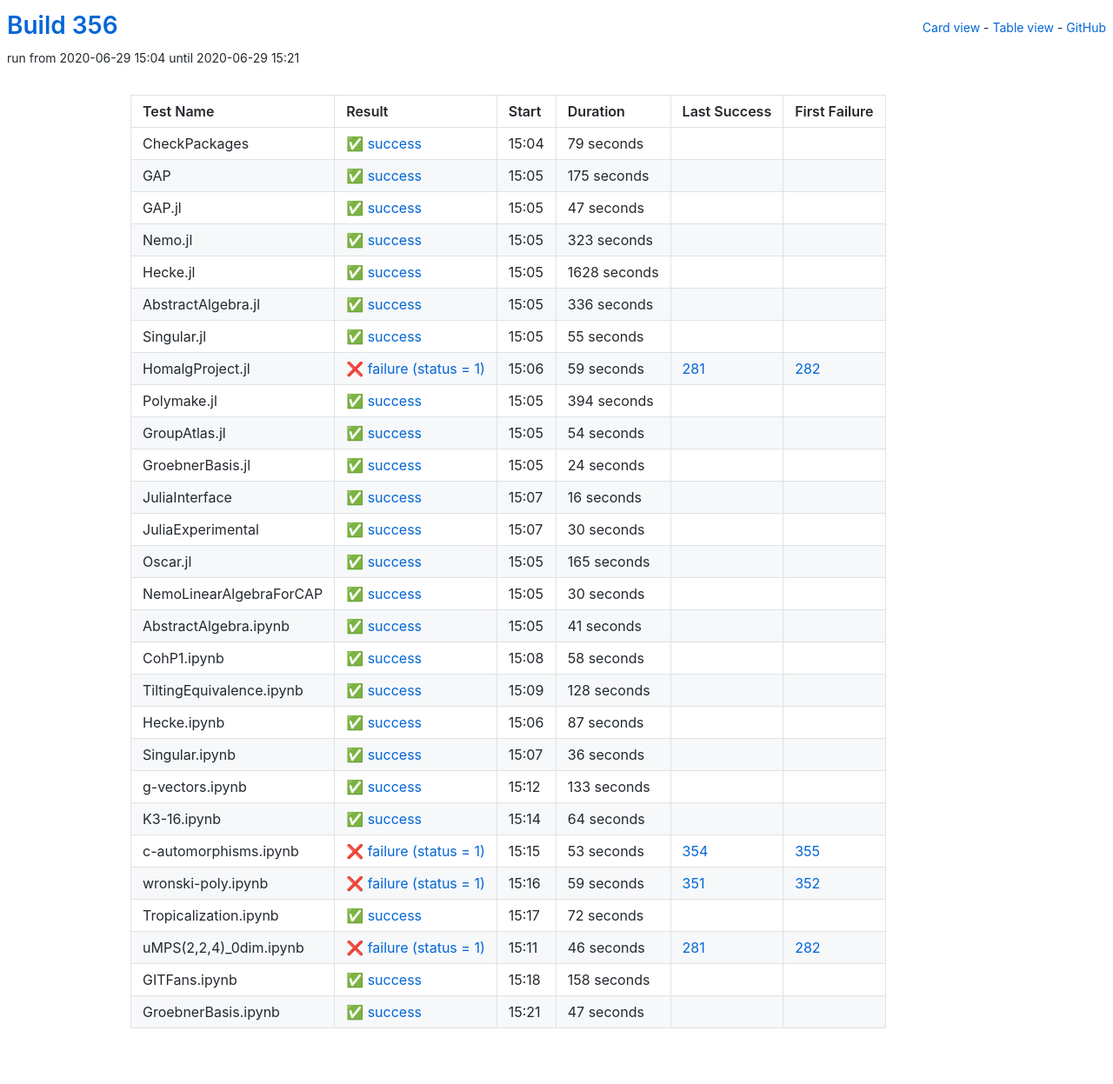
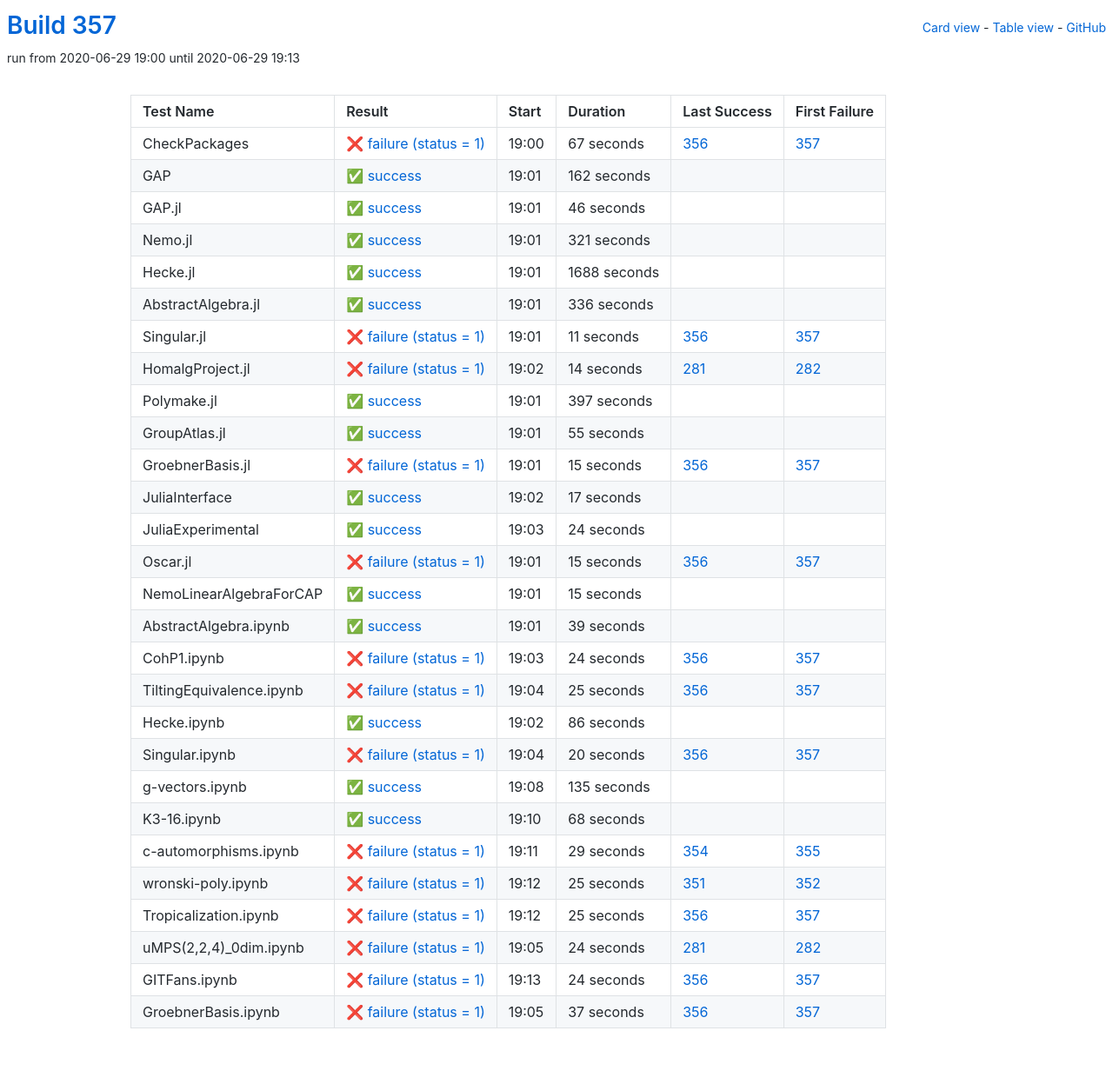
Before and after one commit to oscar-system/oscar-ci-status-stable, a Jekyll site: the page built from table.html, in a window 1280 px wide. Shown: the whole page at 87% size. Built offline with Jekyll 4.4.1, drawn with Linux system fonts in a browser that asks for light colours.

Commit message:
Build #357

```diff
--- a/_data/ci.yml
+++ b/_data/ci.yml
@@ -1,6 +1,6 @@
 ---
-build: 356
-build_url: https://oscarci.mathematik.uni-kl.de/job/oscar-stable/356/
+build: 357
+build_url: https://oscarci.mathematik.uni-kl.de/job/oscar-stable/357/
 job: oscar-stable
 organization: oscar-system
 repo: oscar-ci-status-stable
@@ -8,68 +8,68 @@ repourl: https://github.com/oscar-system/oscar-ci-status-stable
 tests:
 - name: CheckPackages
   id: checkpackages
-  log: https://oscarci.mathematik.uni-kl.de/job/oscar-stable/356/artifact/logs/build-356/CheckPackages.log
-  start: 2020-06-29 15:04
+  log: https://oscarci.mathematik.uni-kl.de/job/oscar-stable/357/artifact/logs/build-357/CheckPackages.log
+  start: 2020-06-29 19:00
+  success: false
+  exitcode: 1
+  status: failure
+  duration: 67
+  last_success: 356
+  last_success_url: https://oscarci.mathematik.uni-kl.de/job/oscar-stable/356/
+  first_failure: 357
+  first_failure_url: https://oscarci.mathematik.uni-kl.de/job/oscar-stable/357/
+- name: GAP
+  id: gap
+  log: https://oscarci.mathematik.uni-kl.de/job/oscar-stable/357/artifact/logs/build-357/GAP.log
+  start: 2020-06-29 19:01
   success: true
   exitcode: 0
   status: success
-  duration: 79
-  last_success: false
-  last_success_url:
-  first_failure: false
-  first_failure_url:
-- name: GAP
-  id: gap
-  log: https://oscarci.mathematik.uni-kl.de/job/oscar-stable/356/artifact/logs/build-356/GAP.log
-  start: 2020-06-29 15:05
-  success: true
-  exitcode: 0
-  status: success
-  duration: 175
+  duration: 162
   last_success: false
   last_success_url:
   first_failure: false
   first_failure_url:
 - name: GAP.jl
   id: gap-jl
-  log: https://oscarci.mathematik.uni-kl.de/job/oscar-stable/356/artifact/logs/build-356/GAP.jl.log
-  start: 2020-06-29 15:05
+  log: https://oscarci.mathematik.uni-kl.de/job/oscar-stable/357/artifact/logs/build-357/GAP.jl.log
+  start: 2020-06-29 19:01
   success: true
   exitcode: 0
   status: success
-  duration: 47
+  duration: 46
   last_success: false
   last_success_url:
   first_failure: false
   first_failure_url:
 - name: Nemo.jl
   id: nemo-jl
-  log: https://oscarci.mathematik.uni-kl.de/job/oscar-stable/356/artifact/logs/build-356/Nemo.jl.log
-  start: 2020-06-29 15:05
+  log: https://oscarci.mathematik.uni-kl.de/job/oscar-stable/357/artifact/logs/build-357/Nemo.jl.log
+  start: 2020-06-29 19:01
   success: true
   exitcode: 0
   status: success
-  duration: 323
+  duration: 321
   last_success: false
   last_success_url:
   first_failure: false
   first_failure_url:
 - name: Hecke.jl
   id: hecke-jl
-  log: https://oscarci.mathematik.uni-kl.de/job/oscar-stable/356/artifact/logs/build-356/Hecke.jl.log
-  start: 2020-06-29 15:05
+  log: https://oscarci.mathematik.uni-kl.de/job/oscar-stable/357/artifact/logs/build-357/Hecke.jl.log
+  start: 2020-06-29 19:01
   success: true
   exitcode: 0
   status: success
-  duration: 1628
+  duration: 1688
   last_success: false
   last_success_url:
   first_failure: false
   first_failure_url:
 - name: AbstractAlgebra.jl
   id: abstractalgebra-jl
-  log: https://oscarci.mathematik.uni-kl.de/job/oscar-stable/356/artifact/logs/build-356/AbstractAlgebra.jl.log
-  start: 2020-06-29 15:05
+  log: https://oscarci.mathematik.uni-kl.de/job/oscar-stable/357/artifact/logs/build-357/AbstractAlgebra.jl.log
+  start: 2020-06-29 19:01
   success: true
   exitcode: 0
   status: success
@@ -80,8 +80,44 @@ tests:
   first_failure_url:
 - name: Singular.jl
   id: singular-jl
-  log: https://oscarci.mathematik.uni-kl.de/job/oscar-stable/356/artifact/logs/build-356/Singular.jl.log
-  start: 2020-06-29 15:05
+  log: https://oscarci.mathematik.uni-kl.de/job/oscar-stable/357/artifact/logs/build-357/Singular.jl.log
+  start: 2020-06-29 19:01
+  success: false
+  exitcode: 1
+  status: failure
+  duration: 11
+  last_success: 356
+  last_success_url: https://oscarci.mathematik.uni-kl.de/job/oscar-stable/356/
+  first_failure: 357
+  first_failure_url: https://oscarci.mathematik.uni-kl.de/job/oscar-stable/357/
+- name: HomalgProject.jl
+  id: homalgproject-jl
+  log: https://oscarci.mathematik.uni-kl.de/job/oscar-stable/357/artifact/logs/build-357/HomalgProject.jl.log
+  start: 2020-06-29 19:02
+  success: false
+  exitcode: 1
+  status: failure
+  duration: 14
+  last_success: 281
+  last_success_url: https://oscarci.mathematik.uni-kl.de/job/oscar-stable/281/
+  first_failure: 282
+  first_failure_url: https://oscarci.mathematik.uni-kl.de/job/oscar-stable/282/
+- name: Polymake.jl
+  id: polymake-jl
+  log: https://oscarci.mathematik.uni-kl.de/job/oscar-stable/357/artifact/logs/build-357/Polymake.jl.log
+  start: 2020-06-29 19:01
+  success: true
+  exitcode: 0
+  status: success
+  duration: 397
+  last_success: false
+  last_success_url:
+  first_failure: false
+  first_failure_url:
+- name: GroupAtlas.jl
+  id: groupatlas-jl
+  log: https://oscarci.mathematik.uni-kl.de/job/oscar-stable/357/artifact/logs/build-357/GroupAtlas.jl.log
+  start: 2020-06-29 19:01
   success: true
   exitcode: 0
   status: success
@@ -90,46 +126,34 @@ tests:
   last_success_url:
   first_failure: false
   first_failure_url:
-- name: HomalgProject.jl
-  id: homalgproject-jl
-  log: https://oscarci.mathematik.uni-kl.de/job/oscar-stable/356/artifact/logs/build-356/HomalgProject.jl.log
-  start: 2020-06-29 15:06
+- name: GroebnerBasis.jl
+  id: groebnerbasis-jl
+  log: https://oscarci.mathematik.uni-kl.de/job/oscar-stable/357/artifact/logs/build-357/GroebnerBasis.jl.log
+  start: 2020-06-29 19:01
   success: false
   exitcode: 1
   status: failure
-  duration: 59
-  last_success: 281
-  last_success_url: https://oscarci.mathematik.uni-kl.de/job/oscar-stable/281/
-  first_failure: 282
-  first_failure_url: https://oscarci.mathematik.uni-kl.de/job/oscar-stable/282/
-- name: Polymake.jl
-  id: polymake-jl
-  log: https://oscarci.mathematik.uni-kl.de/job/oscar-stable/356/artifact/logs/build-356/Polymake.jl.log
-  start: 2020-06-29 15:05
+  duration: 15
+  last_success: 356
+  last_success_url: https://oscarci.mathematik.uni-kl.de/job/oscar-stable/356/
+  first_failure: 357
+  first_failure_url: https://oscarci.mathematik.uni-kl.de/job/oscar-stable/357/
+- name: JuliaInterface
+  id: juliainterface
+  log: https://oscarci.mathematik.uni-kl.de/job/oscar-stable/357/artifact/logs/build-357/JuliaInterface.log
+  start: 2020-06-29 19:02
   success: true
   exitcode: 0
   status: success
-  duration: 394
+  duration: 17
   last_success: false
   last_success_url:
   first_failure: false
   first_failure_url:
-- name: GroupAtlas.jl
-  id: groupatlas-jl
-  log: https://oscarci.mathematik.uni-kl.de/job/oscar-stable/356/artifact/logs/build-356/GroupAtlas.jl.log
-  start: 2020-06-29 15:05
-  success: true
-  exitcode: 0
-  status: success
-  duration: 54
-  last_success: false
-  last_success_url:
-  first_failure: false
-  first_failure_url:
-- name: GroebnerBasis.jl
-  id: groebnerbasis-jl
-  log: https://oscarci.mathematik.uni-kl.de/job/oscar-stable/356/artifact/logs/build-356/GroebnerBasis.jl.log
-  start: 2020-06-29 15:05
+- name: JuliaExperimental
+  id: juliaexperimental
+  log: https://oscarci.mathematik.uni-kl.de/job/oscar-stable/357/artifact/logs/build-357/JuliaExperimental.log
+  start: 2020-06-29 19:03
   success: true
   exitcode: 0
   status: success
@@ -138,207 +162,183 @@ tests:
   last_success_url:
   first_failure: false
   first_failure_url:
-- name: JuliaInterface
-  id: juliainterface
-  log: https://oscarci.mathematik.uni-kl.de/job/oscar-stable/356/artifact/logs/build-356/JuliaInterface.log
-  start: 2020-06-29 15:07
+- name: Oscar.jl
+  id: oscar-jl
+  log: https://oscarci.mathematik.uni-kl.de/job/oscar-stable/357/artifact/logs/build-357/Oscar.jl.log
+  start: 2020-06-29 19:01
+  success: false
+  exitcode: 1
+  status: failure
+  duration: 15
+  last_success: 356
+  last_success_url: https://oscarci.mathematik.uni-kl.de/job/oscar-stable/356/
+  first_failure: 357
+  first_failure_url: https://oscarci.mathematik.uni-kl.de/job/oscar-stable/357/
+- name: NemoLinearAlgebraForCAP
+  id: nemolinearalgebraforcap
+  log: https://oscarci.mathematik.uni-kl.de/job/oscar-stable/357/artifact/logs/build-357/NemoLinearAlgebraForCAP.log
+  start: 2020-06-29 19:01
   success: true
   exitcode: 0
   status: success
-  duration: 16
-  last_success: false
-  last_success_url:
-  first_failure: false
-  first_failure_url:
-- name: JuliaExperimental
-  id: juliaexperimental
-  log: https://oscarci.mathematik.uni-kl.de/job/oscar-stable/356/artifact/logs/build-356/JuliaExperimental.log
-  start: 2020-06-29 15:07
-  success: true
-  exitcode: 0
-  status: success
-  duration: 30
-  last_success: false
-  last_success_url:
-  first_failure: false
-  first_failure_url:
-- name: Oscar.jl
-  id: oscar-jl
-  log: https://oscarci.mathematik.uni-kl.de/job/oscar-stable/356/artifact/logs/build-356/Oscar.jl.log
-  start: 2020-06-29 15:05
-  success: true
-  exitcode: 0
-  status: success
-  duration: 165
-  last_success: false
-  last_success_url:
-  first_failure: false
-  first_failure_url:
-- name: NemoLinearAlgebraForCAP
-  id: nemolinearalgebraforcap
-  log: https://oscarci.mathematik.uni-kl.de/job/oscar-stable/356/artifact/logs/build-356/NemoLinearAlgebraForCAP.log
-  start: 2020-06-29 15:05
-  success: true
-  exitcode: 0
-  status: success
-  duration: 30
+  duration: 15
   last_success: false
   last_success_url:
   first_failure: false
   first_failure_url:
 - name: AbstractAlgebra.ipynb
   id: abstractalgebra-ipynb
-  log: https://oscarci.mathematik.uni-kl.de/job/oscar-stable/356/artifact/logs/build-356/AbstractAlgebra.ipynb.log
-  start: 2020-06-29 15:05
+  log: https://oscarci.mathematik.uni-kl.de/job/oscar-stable/357/artifact/logs/build-357/AbstractAlgebra.ipynb.log
+  start: 2020-06-29 19:01
   success: true
   exitcode: 0
   status: success
-  duration: 41
+  duration: 39
   last_success: false
   last_success_url:
   first_failure: false
   first_failure_url:
 - name: CohP1.ipynb
   id: cohp1-ipynb
-  log: https://oscarci.mathematik.uni-kl.de/job/oscar-stable/356/artifact/logs/build-356/CohP1.ipynb.log
-  start: 2020-06-29 15:08
+  log: https://oscarci.mathematik.uni-kl.de/job/oscar-stable/357/artifact/logs/build-357/CohP1.ipynb.log
+  start: 2020-06-29 19:03
+  success: false
+  exitcode: 1
+  status: failure
+  duration: 24
+  last_success: 356
+  last_success_url: https://oscarci.mathematik.uni-kl.de/job/oscar-stable/356/
+  first_failure: 357
+  first_failure_url: https://oscarci.mathematik.uni-kl.de/job/oscar-stable/357/
+- name: TiltingEquivalence.ipynb
+  id: tiltingequivalence-ipynb
+  log: https://oscarci.mathematik.uni-kl.de/job/oscar-stable/357/artifact/logs/build-357/TiltingEquivalence.ipynb.log
+  start: 2020-06-29 19:04
+  success: false
+  exitcode: 1
+  status: failure
+  duration: 25
+  last_success: 356
+  last_success_url: https://oscarci.mathematik.uni-kl.de/job/oscar-stable/356/
+  first_failure: 357
+  first_failure_url: https://oscarci.mathematik.uni-kl.de/job/oscar-stable/357/
+- name: Hecke.ipynb
+  id: hecke-ipynb
+  log: https://oscarci.mathematik.uni-kl.de/job/oscar-stable/357/artifact/logs/build-357/Hecke.ipynb.log
+  start: 2020-06-29 19:02
   success: true
   exitcode: 0
   status: success
-  duration: 58
-  last_success: false
-  last_success_url:
-  first_failure: false
-  first_failure_url:
-- name: TiltingEquivalence.ipynb
-  id: tiltingequivalence-ipynb
-  log: https://oscarci.mathematik.uni-kl.de/job/oscar-stable/356/artifact/logs/build-356/TiltingEquivalence.ipynb.log
-  start: 2020-06-29 15:09
-  success: true
-  exitcode: 0
-  status: success
-  duration: 128
-  last_success: false
-  last_success_url:
-  first_failure: false
-  first_failure_url:
-- name: Hecke.ipynb
-  id: hecke-ipynb
-  log: https://oscarci.mathematik.uni-kl.de/job/oscar-stable/356/artifact/logs/build-356/Hecke.ipynb.log
-  start: 2020-06-29 15:06
-  success: true
-  exitcode: 0
-  status: success
-  duration: 87
+  duration: 86
   last_success: false
   last_success_url:
   first_failure: false
   first_failure_url:
 - name: Singular.ipynb
   id: singular-ipynb
-  log: https://oscarci.mathematik.uni-kl.de/job/oscar-stable/356/artifact/logs/build-356/Singular.ipynb.log
-  start: 2020-06-29 15:07
+  log: https://oscarci.mathematik.uni-kl.de/job/oscar-stable/357/artifact/logs/build-357/Singular.ipynb.log
+  start: 2020-06-29 19:04
+  success: false
+  exitcode: 1
+  status: failure
+  duration: 20
+  last_success: 356
+  last_success_url: https://oscarci.mathematik.uni-kl.de/job/oscar-stable/356/
+  first_failure: 357
+  first_failure_url: https://oscarci.mathematik.uni-kl.de/job/oscar-stable/357/
+- name: g-vectors.ipynb
+  id: g-vectors-ipynb
+  log: https://oscarci.mathematik.uni-kl.de/job/oscar-stable/357/artifact/logs/build-357/g-vectors.ipynb.log
+  start: 2020-06-29 19:08
   success: true
   exitcode: 0
   status: success
-  duration: 36
-  last_success: false
-  last_success_url:
-  first_failure: false
-  first_failure_url:
-- name: g-vectors.ipynb
-  id: g-vectors-ipynb
-  log: https://oscarci.mathematik.uni-kl.de/job/oscar-stable/356/artifact/logs/build-356/g-vectors.ipynb.log
-  start: 2020-06-29 15:12
-  success: true
-  exitcode: 0
-  status: success
-  duration: 133
+  duration: 135
   last_success: false
   last_success_url:
   first_failure: false
   first_failure_url:
 - name: K3-16.ipynb
   id: k3-16-ipynb
-  log: https://oscarci.mathematik.uni-kl.de/job/oscar-stable/356/artifact/logs/build-356/K3-16.ipynb.log
-  start: 2020-06-29 15:14
+  log: https://oscarci.mathematik.uni-kl.de/job/oscar-stable/357/artifact/logs/build-357/K3-16.ipynb.log
+  start: 2020-06-29 19:10
   success: true
   exitcode: 0
   status: success
-  duration: 64
+  duration: 68
   last_success: false
   last_success_url:
   first_failure: false
   first_failure_url:
 - name: c-automorphisms.ipynb
   id: c-automorphisms-ipynb
-  log: https://oscarci.mathematik.uni-kl.de/job/oscar-stable/356/artifact/logs/build-356/c-automorphisms.ipynb.log
-  start: 2020-06-29 15:15
+  log: https://oscarci.mathematik.uni-kl.de/job/oscar-stable/357/artifact/logs/build-357/c-automorphisms.ipynb.log
+  start: 2020-06-29 19:11
   success: false
   exitcode: 1
   status: failure
-  duration: 53
+  duration: 29
   last_success: 354
   last_success_url: https://oscarci.mathematik.uni-kl.de/job/oscar-stable/354/
   first_failure: 355
   first_failure_url: https://oscarci.mathematik.uni-kl.de/job/oscar-stable/355/
 - name: wronski-poly.ipynb
   id: wronski-poly-ipynb
-  log: https://oscarci.mathematik.uni-kl.de/job/oscar-stable/356/artifact/logs/build-356/wronski-poly.ipynb.log
-  start: 2020-06-29 15:16
+  log: https://oscarci.mathematik.uni-kl.de/job/oscar-stable/357/artifact/logs/build-357/wronski-poly.ipynb.log
+  start: 2020-06-29 19:12
   success: false
   exitcode: 1
   status: failure
-  duration: 59
+  duration: 25
   last_success: 351
   last_success_url: https://oscarci.mathematik.uni-kl.de/job/oscar-stable/351/
   first_failure: 352
   first_failure_url: https://oscarci.mathematik.uni-kl.de/job/oscar-stable/352/
 - name: Tropicalization.ipynb
   id: tropicalization-ipynb
-  log: https://oscarci.mathematik.uni-kl.de/job/oscar-stable/356/artifact/logs/build-356/Tropicalization.ipynb.log
-  start: 2020-06-29 15:17
-  success: true
-  exitcode: 0
-  status: success
-  duration: 72
-  last_success: false
-  last_success_url:
-  first_failure: false
-  first_failure_url:
-- name: uMPS(2,2,4)_0dim.ipynb
-  id: umps-2-2-4-0dim-ipynb
-  log: https://oscarci.mathematik.uni-kl.de/job/oscar-stable/356/artifact/logs/build-356/uMPS-2-2-4-_0dim.ipynb.log
-  start: 2020-06-29 15:11
+  log: https://oscarci.mathematik.uni-kl.de/job/oscar-stable/357/artifact/logs/build-357/Tropicalization.ipynb.log
+  start: 2020-06-29 19:12
   success: false
   exitcode: 1
   status: failure
-  duration: 46
+  duration: 25
+  last_success: 356
+  last_success_url: https://oscarci.mathematik.uni-kl.de/job/oscar-stable/356/
+  first_failure: 357
+  first_failure_url: https://oscarci.mathematik.uni-kl.de/job/oscar-stable/357/
+- name: uMPS(2,2,4)_0dim.ipynb
+  id: umps-2-2-4-0dim-ipynb
+  log: https://oscarci.mathematik.uni-kl.de/job/oscar-stable/357/artifact/logs/build-357/uMPS-2-2-4-_0dim.ipynb.log
+  start: 2020-06-29 19:05
+  success: false
+  exitcode: 1
+  status: failure
+  duration: 24
   last_success: 281
   last_success_url: https://oscarci.mathematik.uni-kl.de/job/oscar-stable/281/
   first_failure: 282
   first_failure_url: https://oscarci.mathematik.uni-kl.de/job/oscar-stable/282/
 - name: GITFans.ipynb
   id: gitfans-ipynb
-  log: https://oscarci.mathematik.uni-kl.de/job/oscar-stable/356/artifact/logs/build-356/GITFans.ipynb.log
-  start: 2020-06-29 15:18
-  success: true
-  exitcode: 0
-  status: success
-  duration: 158
-  last_success: false
-  last_success_url:
-  first_failure: false
-  first_failure_url:
+  log: https://oscarci.mathematik.uni-kl.de/job/oscar-stable/357/artifact/logs/build-357/GITFans.ipynb.log
+  start: 2020-06-29 19:13
+  success: false
+  exitcode: 1
+  status: failure
+  duration: 24
+  last_success: 356
+  last_success_url: https://oscarci.mathematik.uni-kl.de/job/oscar-stable/356/
+  first_failure: 357
+  first_failure_url: https://oscarci.mathematik.uni-kl.de/job/oscar-stable/357/
 - name: GroebnerBasis.ipynb
   id: groebnerbasis-ipynb
-  log: https://oscarci.mathematik.uni-kl.de/job/oscar-stable/356/artifact/logs/build-356/GroebnerBasis.ipynb.log
-  start: 2020-06-29 15:21
-  success: true
-  exitcode: 0
-  status: success
-  duration: 47
-  last_success: false
-  last_success_url:
-  first_failure: false
-  first_failure_url:
+  log: https://oscarci.mathematik.uni-kl.de/job/oscar-stable/357/artifact/logs/build-357/GroebnerBasis.ipynb.log
+  start: 2020-06-29 19:05
+  success: false
+  exitcode: 1
+  status: failure
+  duration: 37
+  last_success: 356
+  last_success_url: https://oscarci.mathematik.uni-kl.de/job/oscar-stable/356/
+  first_failure: 357
+  first_failure_url: https://oscarci.mathematik.uni-kl.de/job/oscar-stable/357/
```
Also changed, not shown: README.md.
